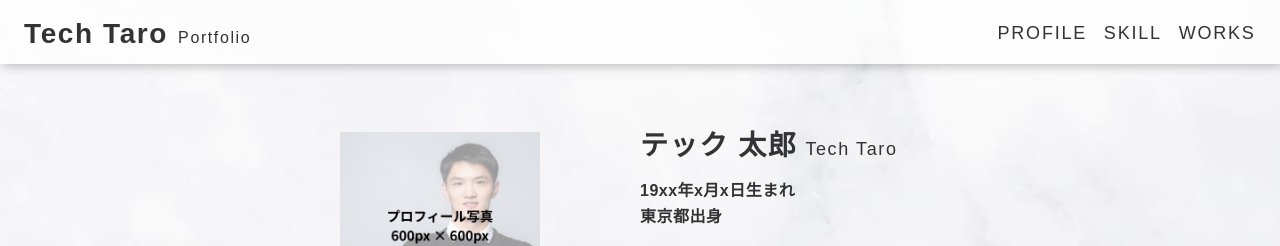
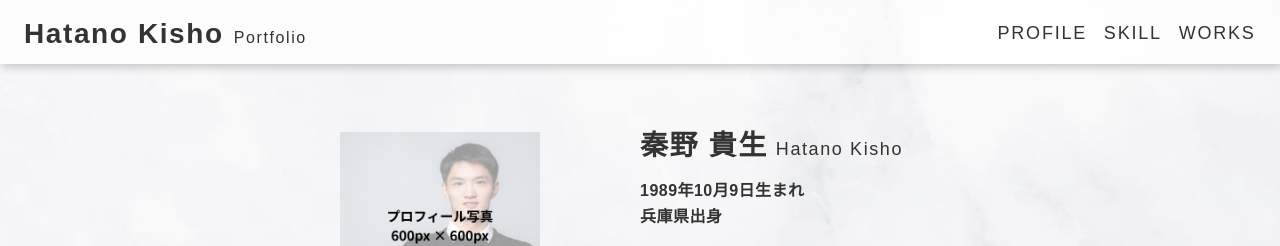
Before and after one commit to han-techtech1020/portfolio-site, a plain HTML site: page index.html in a window 1280 px wide. Shown: the top 246 px of the page. Drawn offline with nearby package versions, Linux system fonts and the light colour scheme.

Commit message:
名前など編集

```diff
--- a/index.html
+++ b/index.html
@@ -12,7 +12,7 @@
           <h1>
             <a href="index.html">
               <!-- 記載番号：1 -->
-              <span class="header__logo-title">Tech Taro</span>
+              <span class="header__logo-title">Hatano Kisho</span>
               <span class="header__logo-sub">Portfolio</span>
             </a>
           </h1>
@@ -39,15 +39,15 @@
             <div class="firstview__info">
               <h2>
                 <!-- 記載番号：2 -->
-                <span class="firstview__info-name">テック 太郎</span>
+                <span class="firstview__info-name">秦野 貴生</span>
                 <!-- 記載番号：3 -->
-                <span class="firstview__info-name-sm">Tech Taro</span>
+                <span class="firstview__info-name-sm">Hatano Kisho</span>
               </h2>
               <ul class="firstview__info-origin-list">
                 <!-- 記載番号：4 -->
-                <li class="firstview__info-origin-item">19xx年x月x日生まれ</li>
+                <li class="firstview__info-origin-item">1989年10月9日生まれ</li>
                 <!-- 記載番号：5 -->
-                <li class="firstview__info-origin-item">東京都出身</li>
+                <li class="firstview__info-origin-item">兵庫県出身</li>
               </ul>
               <ul class="firstview__info-account-list">
                 <li class="firstview__info-account-item">
```
